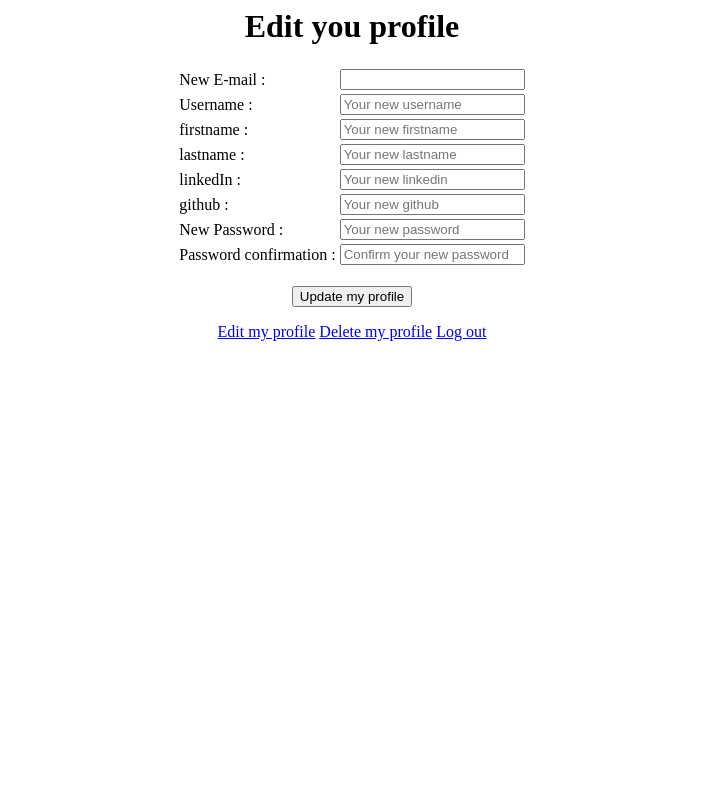
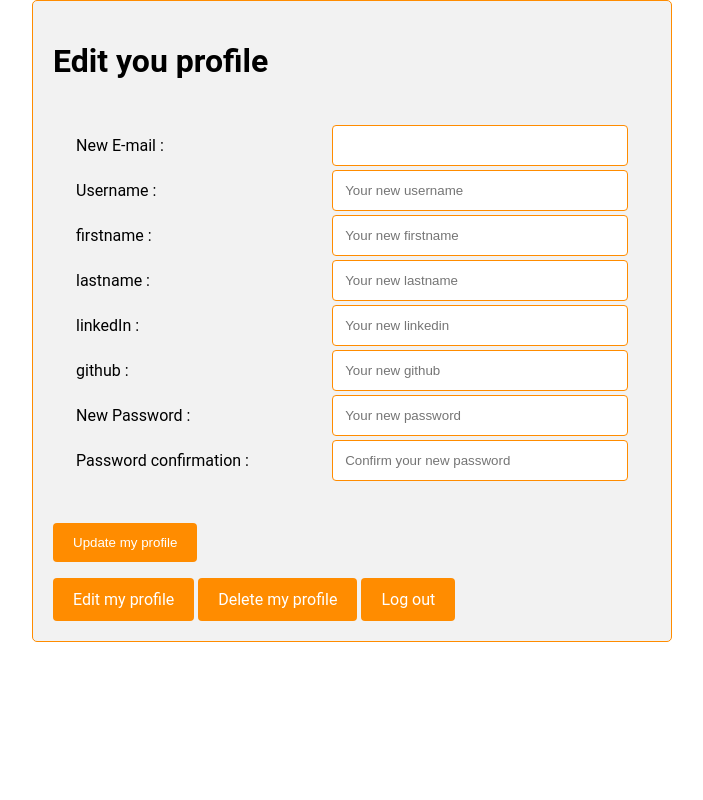
Before and after one commit to Ayse-Akdede/log-yourself-in, a PHP site: page /edit.php in a window 1280 px wide. Shown: the whole page, without its empty margins (288-991 px from the left). Run offline with PHP 8.4, Linux system fonts and the light colour scheme; the visitor is signed in with stand-in values (Sample User, id 1); data that the repository does not hold is empty.

Commit message:
ajout du css basic

```diff
--- a/assets/css/style.css
+++ b/assets/css/style.css
@@ -1,2 +1,63 @@
-body {
-  font-family: "Roboto", "Open Sans", sans-serif; }
+* {
+  -webkit-box-sizing: border-box;
+          box-sizing: border-box;
+}
+
+* body {
+  font-family: "Roboto", "Open Sans", sans-serif;
+  width: 50%;
+  margin: auto;
+}
+
+* body div.container {
+  border-radius: 5px;
+  background-color: #f2f2f2;
+  padding: 20px;
+  width: 100%;
+  border: 1px solid #FF8C00;
+}
+
+* body div.container table {
+  width: 100%;
+  margin: 0 auto;
+  padding: 20px;
+}
+
+* body div.container table input[type=text],
+* body div.container table input[type=url],
+* body div.container table input[type=password],
+* body div.container table input[type=mail],
+* body div.container table input[type=email] {
+  width: 100%;
+  padding: 12px;
+  border: 1px solid #FF8C00;
+  border-radius: 4px;
+  -webkit-box-sizing: border-box;
+          box-sizing: border-box;
+}
+
+* body div.container input[type=submit],
+* body div.container a {
+  background-color: #FF8C00;
+  color: white;
+  padding: 12px 20px;
+  border: none;
+  border-radius: 4px;
+  display: -webkit-inline-box;
+  display: -ms-inline-flexbox;
+  display: inline-flex;
+  -ms-flex-pack: distribute;
+      justify-content: space-around;
+}
+
+* body div.container input[type=submit]:hover,
+* body div.container a:hover {
+  background-color: rgba(253, 164, 54, 0.493);
+  color: black;
+  cursor: pointer;
+}
+
+* body div.container a {
+  text-decoration: none;
+}
+/*# sourceMappingURL=style.css.map */
--- a/assets/scss/style.scss
+++ b/assets/scss/style.scss
@@ -1,9 +1,69 @@
 // font-family: 'Roboto', 'Open Sans', sans-serif;
 // font-family: 'Open Sans', sans-serif;
 
-$font-stack: 'Roboto', 'Open Sans', sans-serif;
+$font-stack: 'Roboto',
+'Open Sans',
+sans-serif;
 
-body {
-    font-family: $font-stack;
+* {
+    box-sizing: border-box;
 
+    body {
+        font-family: $font-stack;
+        width: 50%;
+        margin: auto;
+
+
+        div.container {
+            border-radius: 5px;
+            background-color: #f2f2f2;
+            padding: 20px;
+            width: 100%;
+            border: 1px solid #FF8C00;
+
+            table {
+                width: 100%;
+                margin: 0 auto;
+                padding: 20px;
+
+
+                input[type=text],
+                input[type=url],
+                input[type=password],
+                input[type=mail],
+                input[type=email] {
+                    width: 100%;
+                    padding: 12px;
+                    border: 1px solid #FF8C00;
+                    border-radius: 4px;
+                    box-sizing: border-box;
+
+                }
+            }
+
+            input[type=submit],
+            a {
+                background-color: #FF8C00;
+                color: white;
+                padding: 12px 20px;
+                border: none;
+                border-radius: 4px;
+                display: inline-flex;
+                justify-content: space-around;
+
+                &:hover {
+                    background-color: rgba(253, 164, 54, 0.493);
+                    color: black;
+                    cursor: pointer;
+
+                }
+
+            }
+
+            a {
+                text-decoration: none;
+            }
+
+        }
+    }
 }
--- a/edit.php
+++ b/edit.php
@@ -68,10 +68,12 @@ if(isset($_SESSION['id']))
     <meta charset="UTF-8">
     <meta name="viewport" content="width=device-width, initial-scale=1.0">
     <meta http-equiv="X-UA-Compatible" content="ie=edge">
+    <link rel="stylesheet" type="text/css" href="assets/css/style.css">
+
     <title>Edit</title>
 </head>
 <body>
-    <div align="center">
+    <div class="container">
         <h1>Edit you profile</h1>
         <form action="" method="POST">
             <table>
--- a/index.php
+++ b/index.php
@@ -70,7 +70,7 @@ if(isset($error)) {
     <link href="https://fonts.googleapis.com/css?family=Open+Sans|Roboto&display=swap" rel="stylesheet">
 </head>
 <body>
-    <div align="center">
+    <div class="container">
         <h1>Sign up</h1>
         <form action="index.php" method="post">
             <div class="form-style">
--- a/login.php
+++ b/login.php
@@ -39,10 +39,12 @@ if(isset($_POST['formlogin'])) {
     <meta charset="UTF-8">
     <meta name="viewport" content="width=device-width, initial-scale=1.0">
     <meta http-equiv="X-UA-Compatible" content="ie=edge">
+    <link rel="stylesheet" type="text/css" href="assets/css/style.css">
+
     <title>LogIn</title>
 </head>
 <body>
-    <div align="center">
+    <div class="container">
         <h1>Log In</h1>
         <form action="login.php" method="post">
             <table>
--- a/profile.php
+++ b/profile.php
@@ -15,10 +15,12 @@ if(isset($_SESSION['id']) AND $_SESSION['id'] > 0) {
     <meta charset="UTF-8">
     <meta name="viewport" content="width=device-width, initial-scale=1.0">
     <meta http-equiv="X-UA-Compatible" content="ie=edge">
+    <link rel="stylesheet" type="text/css" href="assets/css/style.css">
+
     <title>Profile</title>
 </head>
 <body>
-    <div align="center">
+    <div class="container">
         <h1><?php echo $userinfo['username']; ?>'s Profile</h1>
             <table>
                 <tr>
```
Also changed, not shown: 1 other file.
